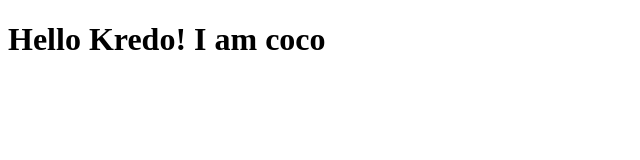
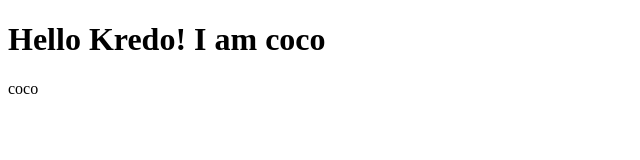
Before and after one commit to colocoloishii/colocoloishii.github.io, a plain HTML site: page index.html in a window 1280 px wide. Shown: the full height of the page, 0-640 px from the left. Drawn offline with Linux system fonts and the light colour scheme.

Commit message:
second commit

```diff
--- a/index.html
+++ b/index.html
@@ -7,5 +7,6 @@
 </head>
 <body>
     <h1>Hello Kredo! I am coco</h1>
+    <p>coco</p>
 </body>
 </html>
```
